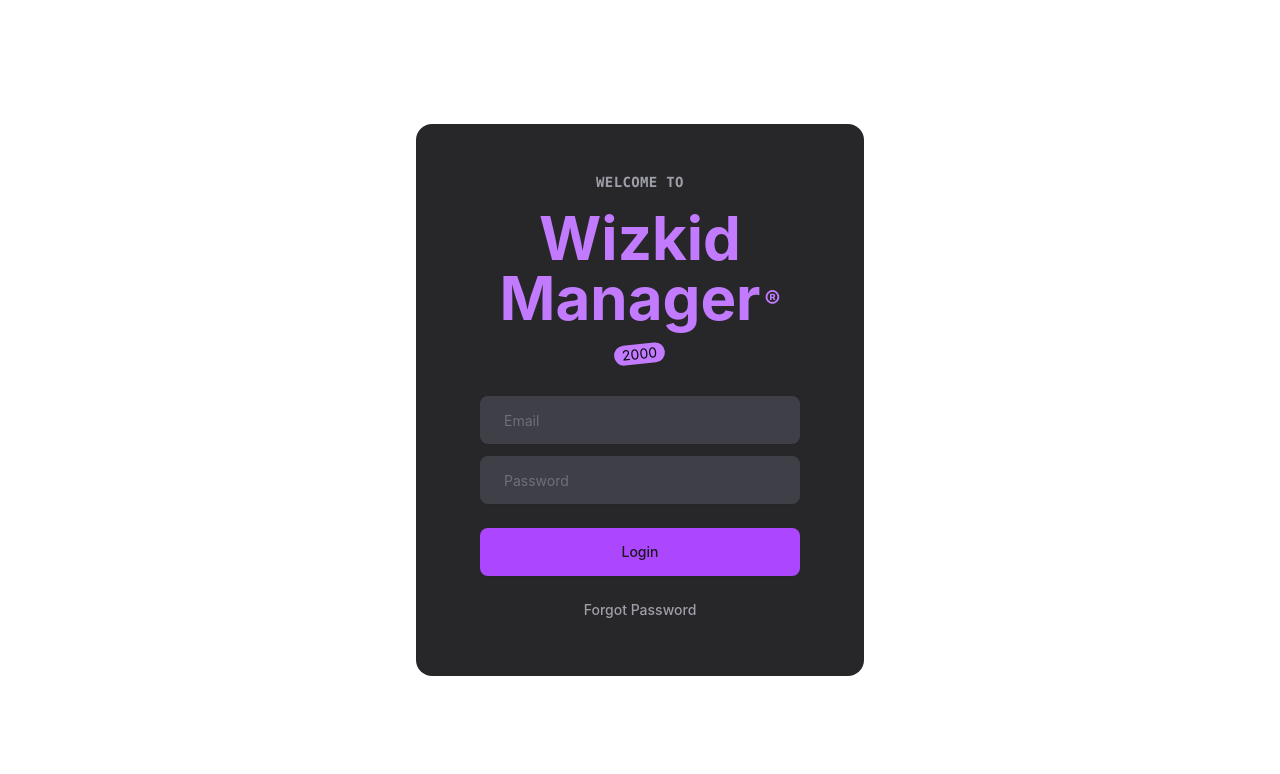
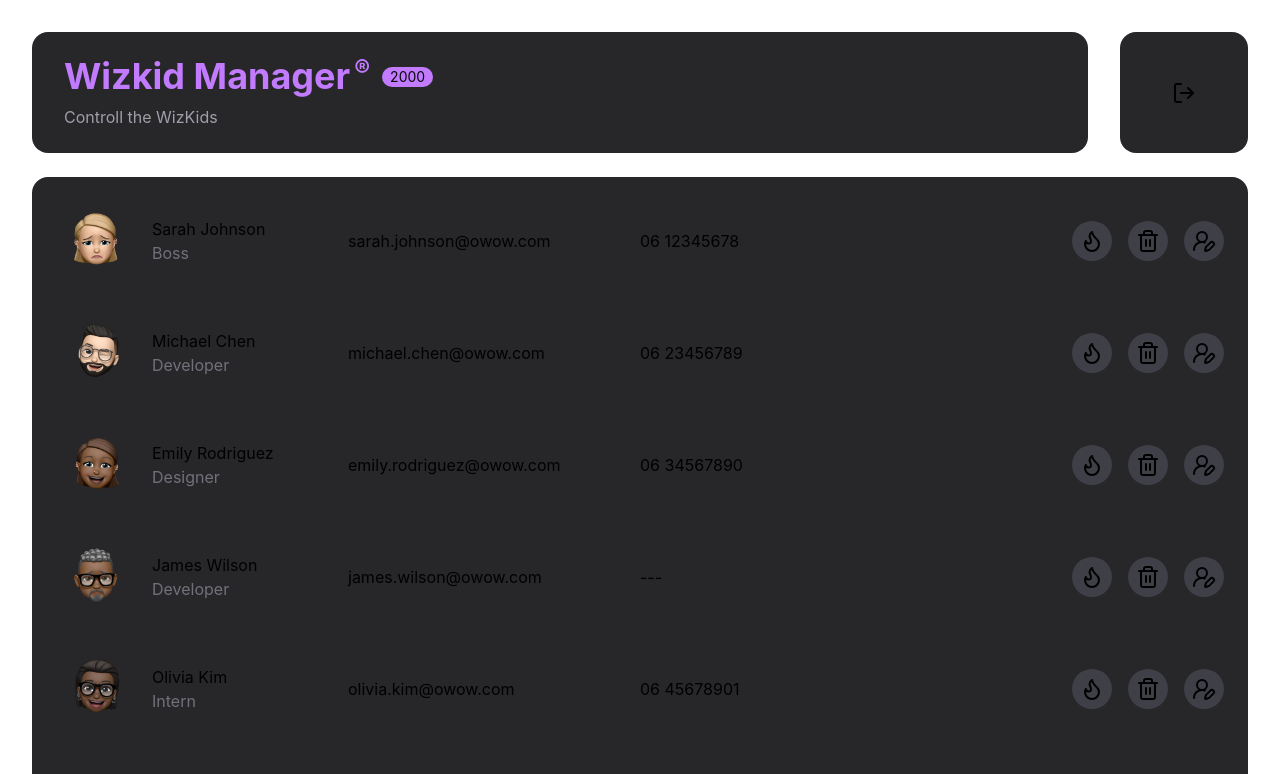
Before and after one commit to annafreri/annaxowow, a React (Vite) app: page /dashboard in a window 1280 px wide. Shown: the top 774 px of the page. Built offline with nearby package versions, Linux system fonts and the light colour scheme.

Commit message:
fix(frontend): fix route nesting

```diff
--- a/src/App.tsx
+++ b/src/App.tsx
@@ -2,19 +2,17 @@
 import AuthPage from "./components/pages/AuthPage";
 import Dashboard from "./components/pages/Dashboard";
 
-
 function App() {
-
   return (
     <BrowserRouter>
       <Routes>
-        <Route path="/" element={<AuthPage />} >
-          <Route path="/dashboard" element={<Dashboard />} />
-          {/* TODO:: Create 404 */}
-          {/* <Route path="*" element={<NoPage />} /> */}
-        </Route>
+        <Route path="/" element={<AuthPage />} />
+        <Route path="/dashboard" element={<Dashboard />} />
+        {/* TODO:: Create 404 */}
+        {/* <Route path="*" element={<NoPage />} /> */}
       </Routes>
-    </BrowserRouter>);
+    </BrowserRouter>
+  );
 }
 
 export default App;
```
